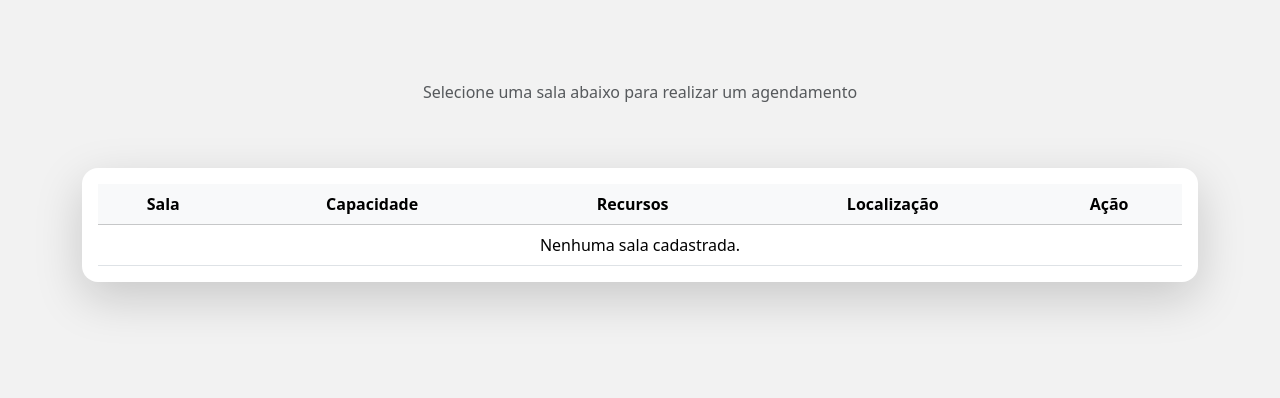
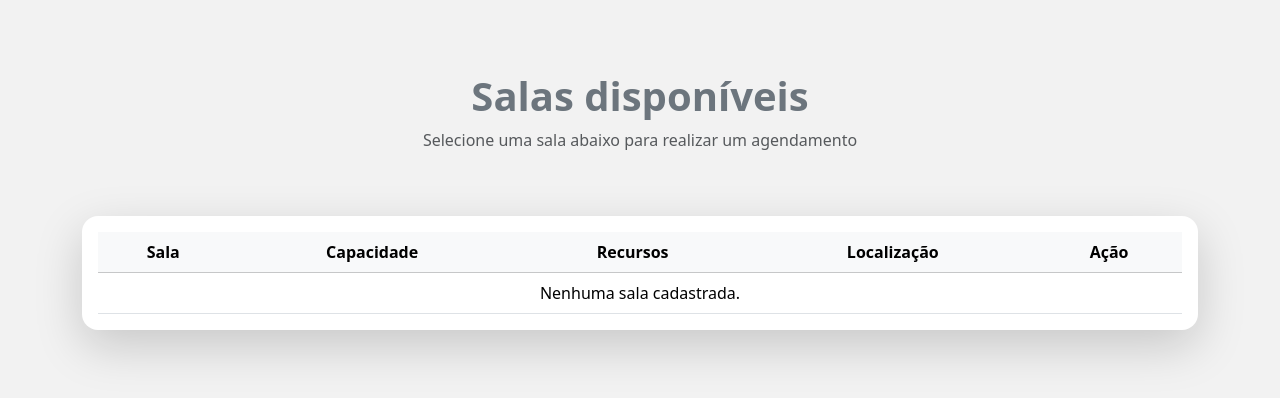
Before and after one commit to lorenaneiva/room-scheduling-manager, a Django app: page /salas in a window 1280 px wide. Shown: the part 56-454 px from the top of the page. Run offline with Django 5.2, Linux system fonts and the light colour scheme; data that the repository does not hold is empty.

Commit message:
Adiciona um titulo a página de salas disponiveis aos professores

```diff
--- a/agendador/templates/agendador/salas.html
+++ b/agendador/templates/agendador/salas.html
@@ -7,7 +7,7 @@
 
 {% block header %}
 <div class="page-header text-center mt-4">
-  <h1 class="display-6 fw-bold text-secondary">{{ data_atual }}</h1>
+  <h1 class="display-6 fw-bold text-secondary">Salas disponíveis</h1>
   <p class="text-muted">Selecione uma sala abaixo para realizar um agendamento</p>
 </div>
 
```
